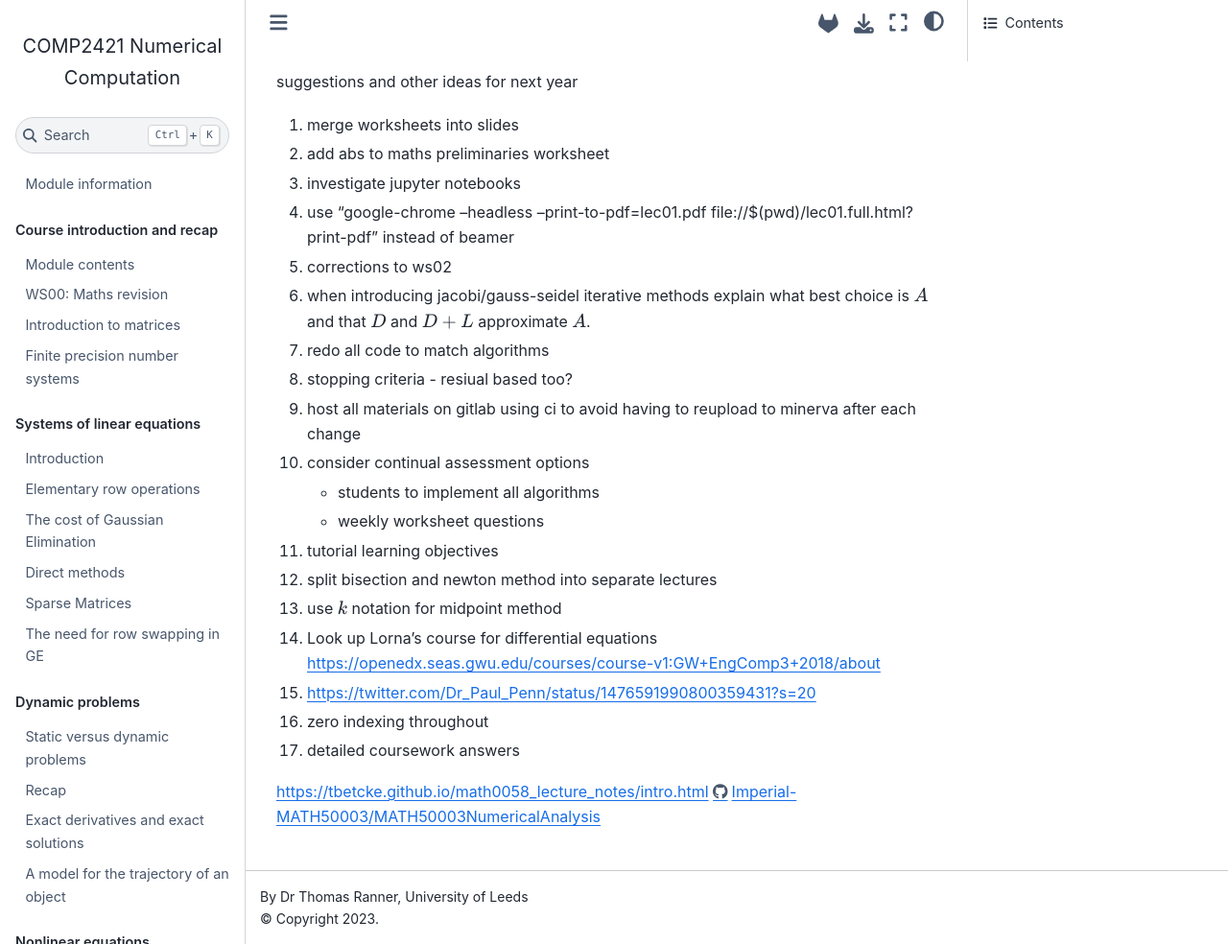
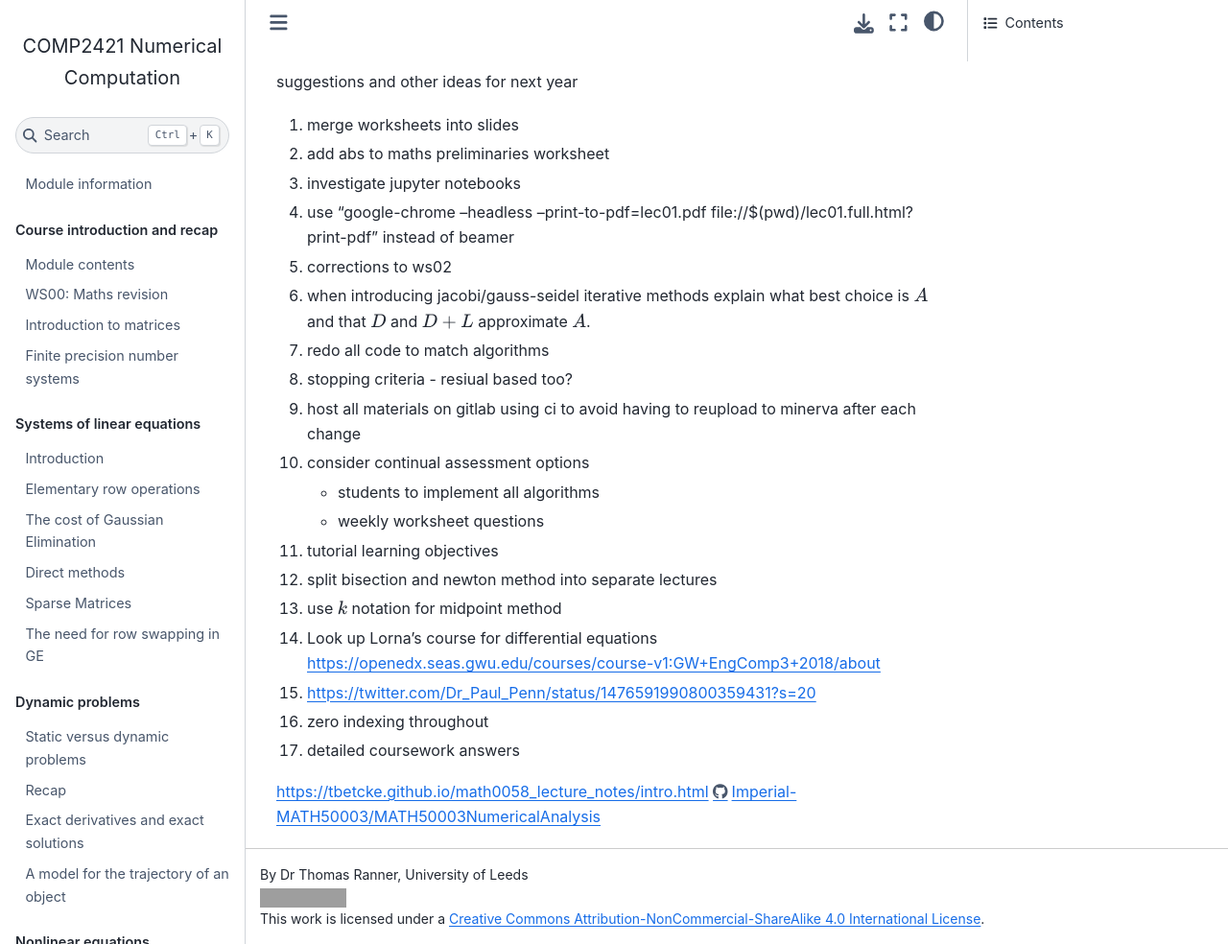
Before and after one commit to uol-soc-teachingrepos/COMP2421-Numerical-Computation, a Jupyter Book: the page built from TODO.md, in a window 1280 px wide and 984 px high. Shown: the whole window at 96% size. Built offline with Jupyter Book 1.0.4 settings and Sphinx 7.4.7 and the Sphinx Book theme 1.1.4, drawn with Linux system fonts in a browser that asks for light colours; pages that are not in the unit, such as notebooks, are missing from menus; grey boxes are pictures that could not be loaded.

Commit message:
add cc licence

```diff
--- a/_config.yml
+++ b/_config.yml
@@ -31,3 +31,12 @@
 html:
   use_issues_button: true
   use_repository_button: true
+
+html:
+  extra_footer: |
+    <p>
+    <a rel="license" href="http://creativecommons.org/licenses/by-nc-sa/4.0/"><img alt="Creative Commons License" style="border-width:0" src="https://i.creativecommons.org/l/by-nc-sa/4.0/88x31.png" /></a><br />This work is licensed under a <a rel="license" href="http://creativecommons.org/licenses/by-nc-sa/4.0/">Creative Commons Attribution-NonCommercial-ShareAlike 4.0 International License</a>.
+    </p>
+sphinx:
+  config:
+    html_show_copyright: false
```
